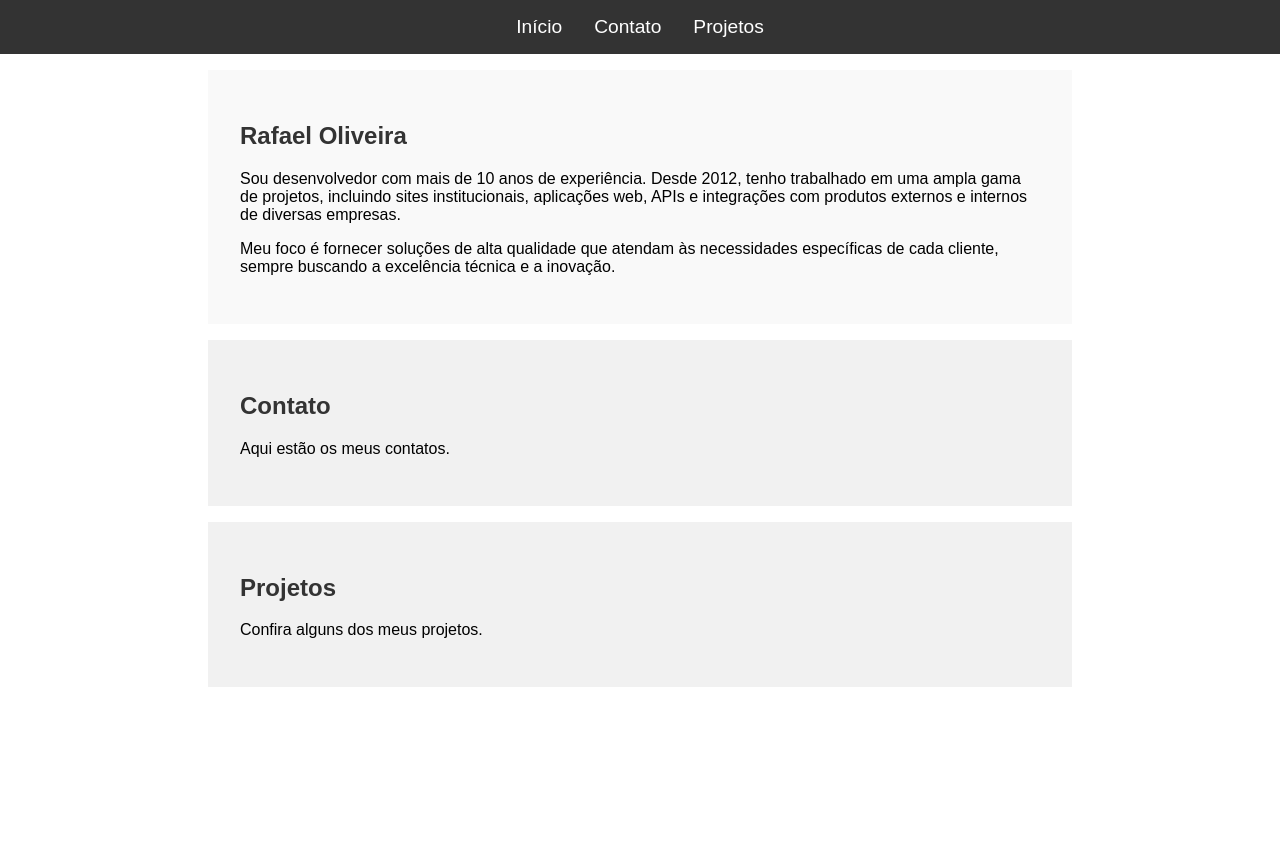
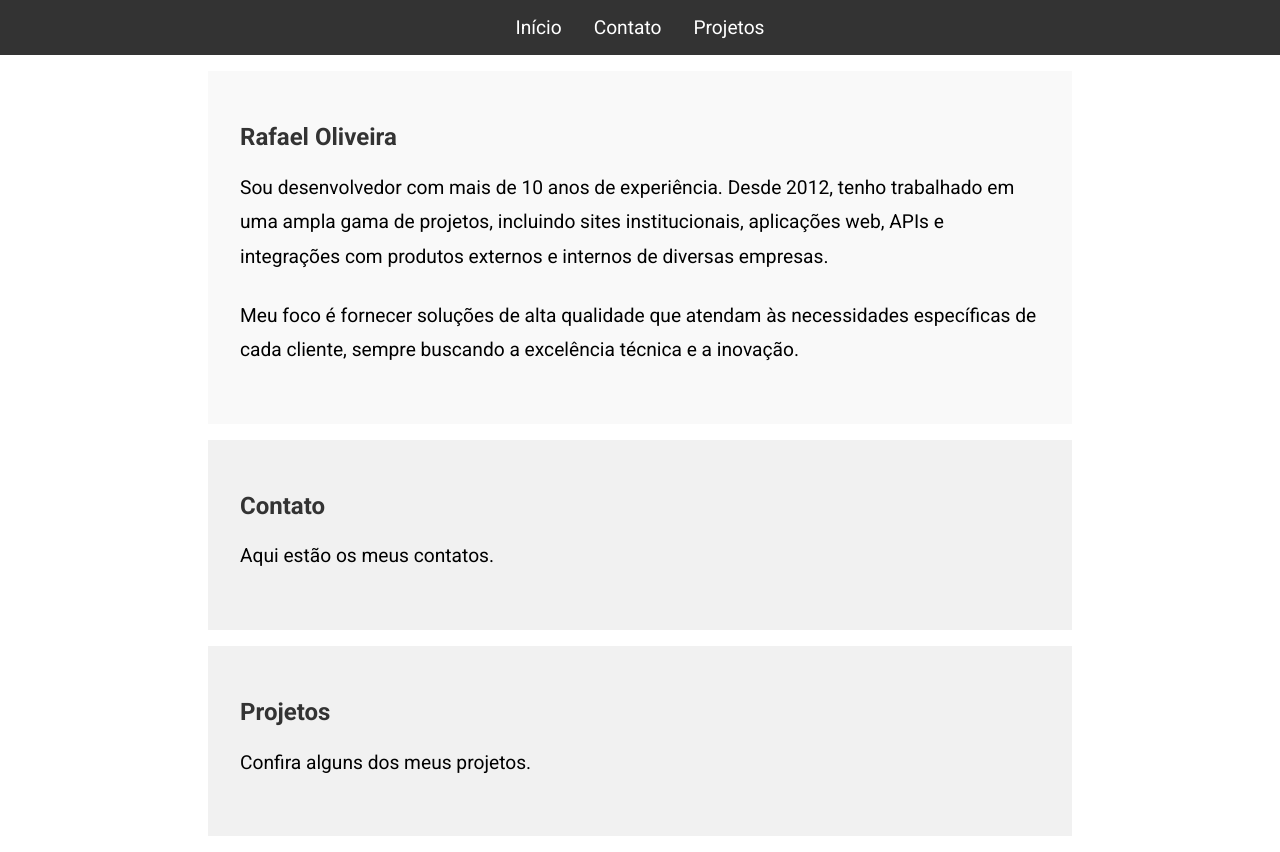
Before and after one commit to rafa-so/rafa-so.github.io, a plain HTML site: page index.html in a window 1280 px wide. Before the commit the page ends 800 px from the top, so only its background shows below. Drawn offline with Linux system fonts and the light colour scheme.

Commit message:
Fonte ajustada para `Roboto`

```diff
--- a/assets/style.css
+++ b/assets/style.css
@@ -1,5 +1,7 @@
+@import url('https://fonts.googleapis.com/css2?family=Roboto:wght@400;700&display=swap');
+
 body {
-    font-family: Arial, sans-serif;
+    font-family: 'Roboto', sans-serif;
     margin: 0;
     padding: 0;
     box-sizing: border-box;
@@ -47,3 +49,10 @@ section#contato, section#projetos {
 h1, h2 {
     color: #333;
 }
+
+/* Estilo atualizado para a tag <p> */
+p {
+    font-size: 120%; /* Aumenta o tamanho da fonte em 20% */
+    line-height: 1.8; /* Aumenta o espaçamento entre as linhas */
+    margin-bottom: 1.5rem; /* Ajusta a margem inferior */
+}
```
